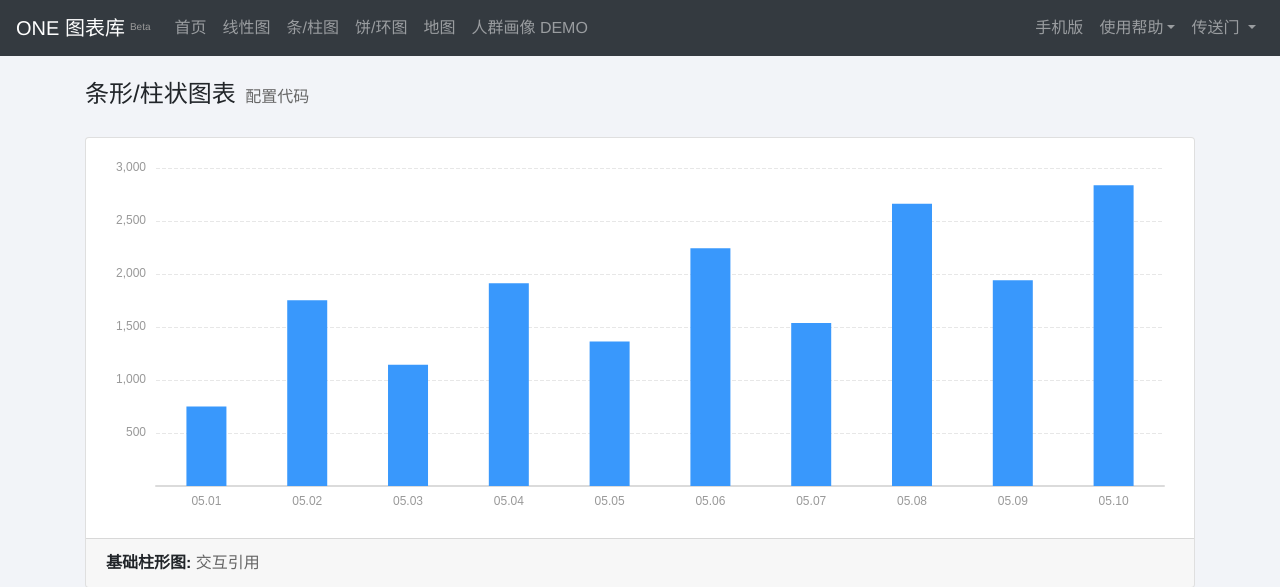
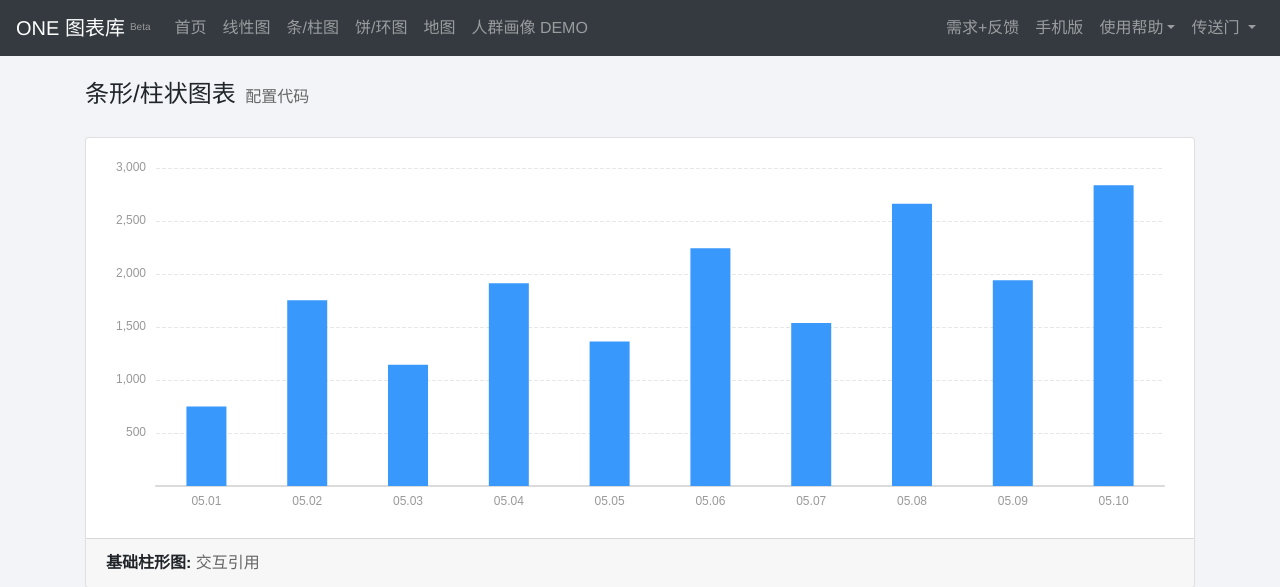
Before and after one commit to jiushiwoyuze/dux_charts, a PHP site: page /bar.php in a window 1280 px wide. Shown: the top 587 px of the page. Run offline with PHP 8.4, Linux system fonts and the light colour scheme; some libraries are stand-ins or nearby versions.

Commit message:
提升反馈入口

```diff
--- a/header.php
+++ b/header.php
@@ -46,6 +46,7 @@
     </ul>
 
     <ul class="navbar-nav">
+      <li class="nav-item"><a class="nav-link" href="https://github.com/thirtyjin/dux_charts/issues" target="_blank">需求+反馈</a></li>
         <li class="nav-item" id="wise-view"><a class="nav-link" data-toggle="tooltip" title="手机预览 <img src='assets/img/qrcode.png' style='height:150px;' />">手机版</a></li>
         <li class="nav-item dropdown">
           <a class="nav-link dropdown-toggle" href="#" class="dropdown-toggle" data-toggle="dropdown" role="button" aria-haspopup="true" aria-expanded="false">使用帮助</a>
```
